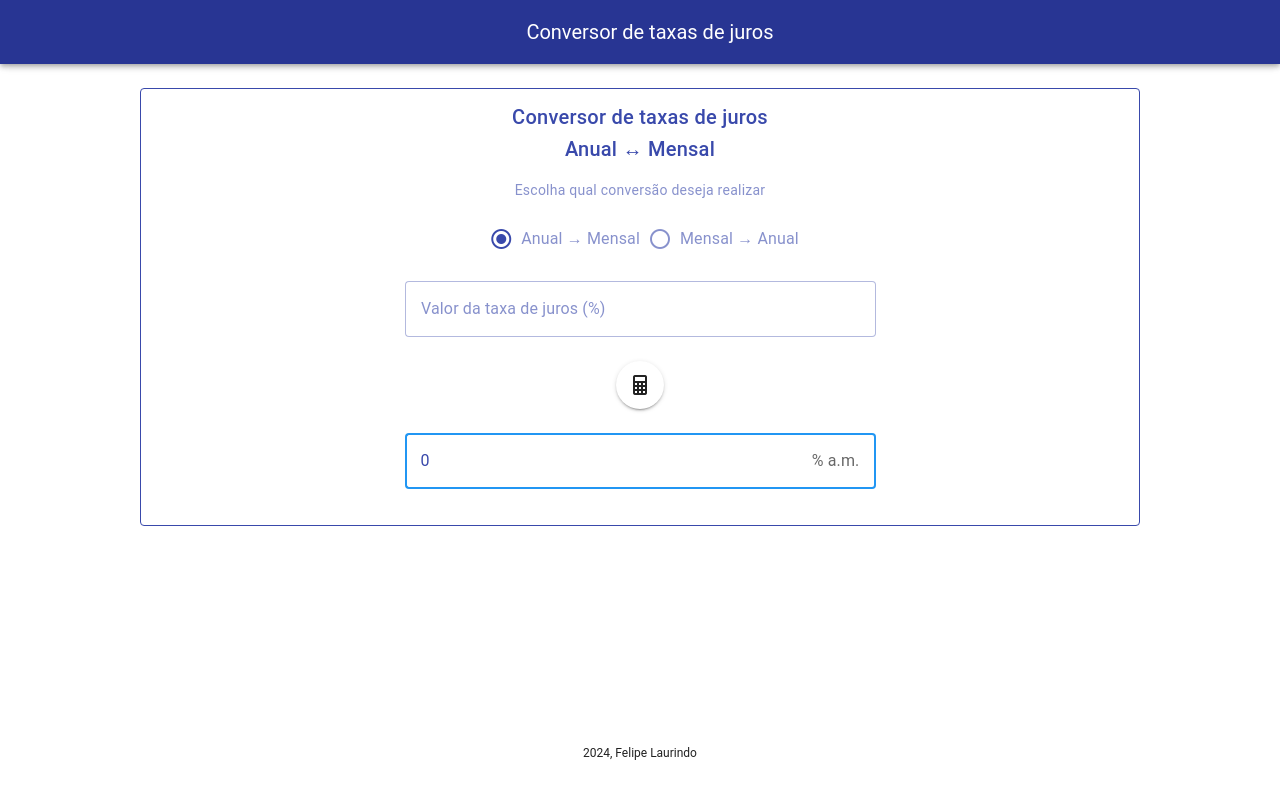
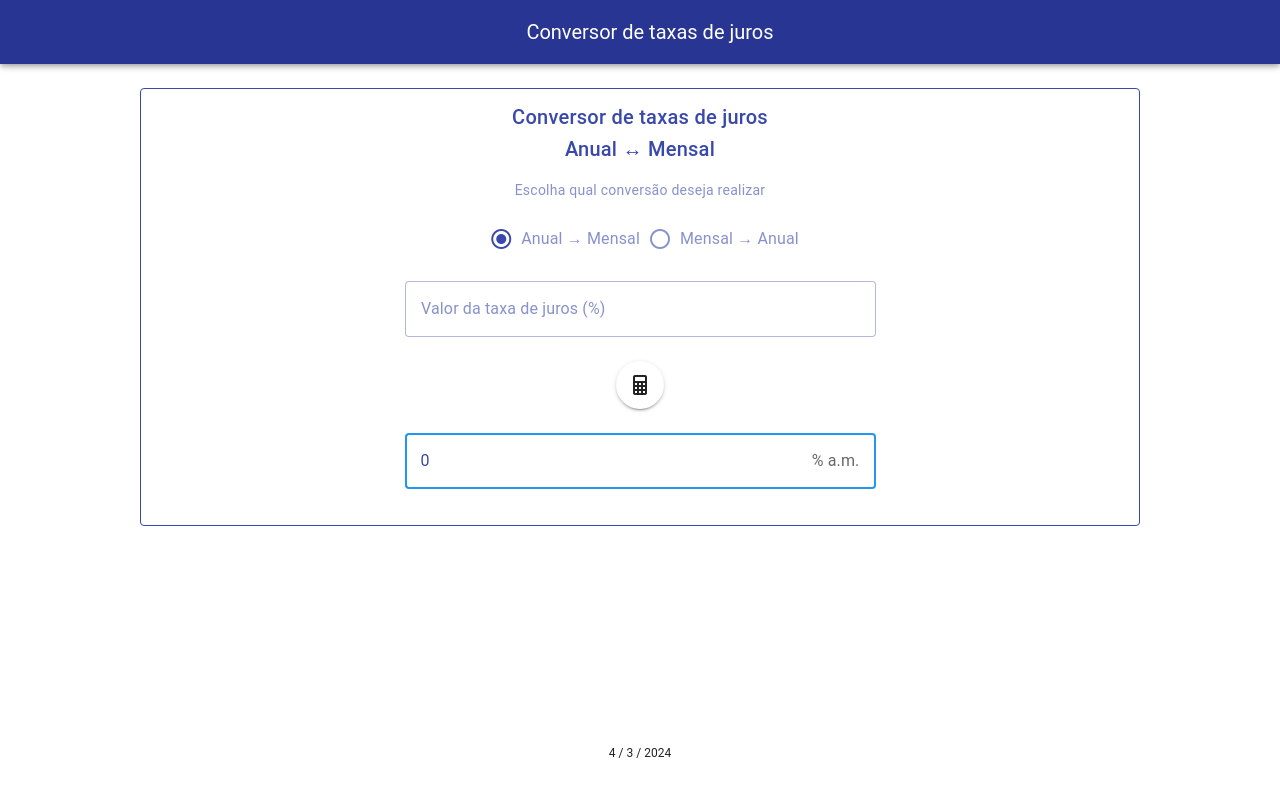
Before and after one commit to felipematheuslo/calcula-pra-mim, a Vue app: page / in a window 1280 px wide. Shown: the top 796 px of the page. Built offline with nearby package versions, Linux system fonts and the light colour scheme.

Commit message:
Update App.vue

```diff
--- a/src/App.vue
+++ b/src/App.vue
@@ -69,7 +69,7 @@
         </v-col>
       </v-row>
       <v-bottom-navigation :elevation="0" mode="shift">
-        2024, Felipe Laurindo
+        {{this.date.getDate()}} / {{this.date.getMonth()+1}} / {{this.date.getYear()+1900}}
       </v-bottom-navigation>
     </v-main>
   </v-layout>
@@ -78,6 +78,7 @@
 <script>
 export default {
   data: () => ({
+    date: new Date(),
     fee: "",
     feeCalculated: "0",
     radios: "true",
```
